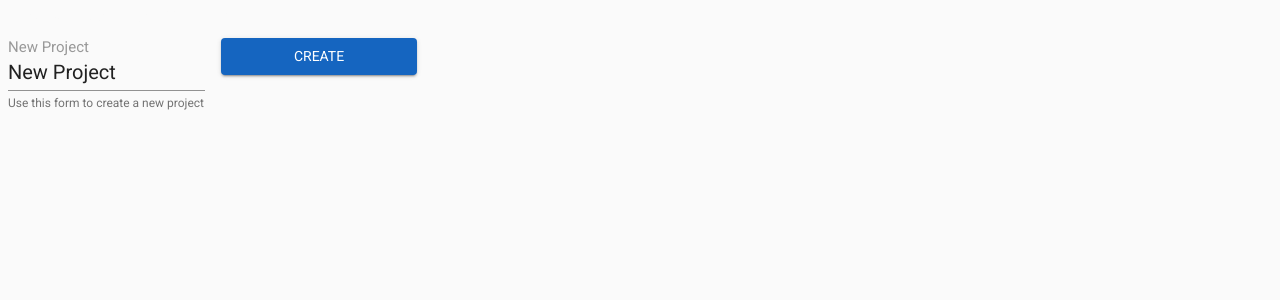
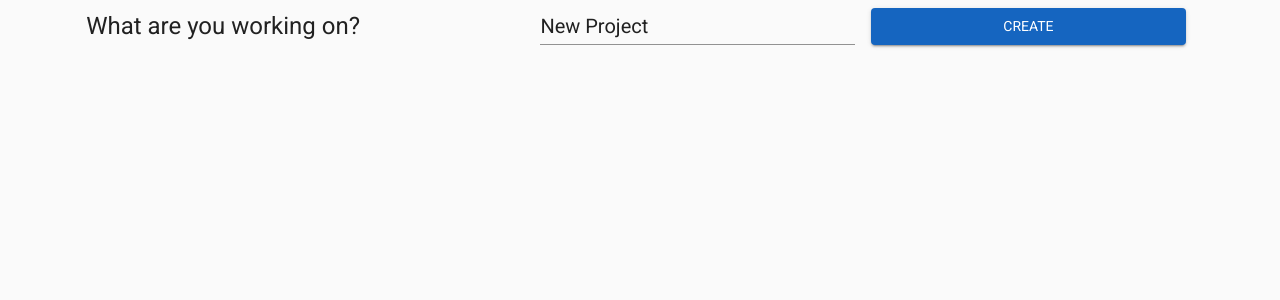
Before and after one commit to joshua-richardson-88/kanban, a React (Create React App) app: page / in a window 1280 px wide. Shown: the top 300 px of the page. Built offline with nearby package versions, Linux system fonts and the light colour scheme.

Commit message:
Themeing header

```diff
--- a/src/components/molecules/Header.js
+++ b/src/components/molecules/Header.js
@@ -18,14 +18,21 @@ const useStyles = makeStyles((theme) => ({
   root: {
     '& > *': {
       margin: theme.spacing(1),
-      width: '25ch',
+      width: '40ch',
     },
+  },
+  header: {
+    display: 'flex',
+    flexFlow: 'row nowrap',
+    justifyContent: 'space-around',
+    alignItems: 'center',
   },
 }))
 
 export default function Header(props) {
   const classes = useStyles()
   const [projectTitle, setProjectTitle] = useState('New Project')
+  const [showHelpText, setShowHelpText] = useState(false)
 
   const handleInputChange = (event) => {
     const newTitle = event.target.value
@@ -41,25 +48,26 @@ export default function Header(props) {
   }
 
   return (
-    <>
-      <Typography>What are you working on?</Typography>
+    <div className={classes.header}>
+      <Typography variant='h5'>What are you working on?</Typography>
       <form className={classes.root} noValidate autoComplete='off' onSubmit={handleSubmit}>
         <FormControl>
-          <InputLabel htmlFor='new-project'>New Project</InputLabel>
           <Input
             id='new-project'
             value={projectTitle}
             onChange={handleInputChange}
             aria-describedby='new-project-helper-text'
           />
-          <FormHelperText id='new-project-helper-text'>
-            Use this form to create a new project
-          </FormHelperText>
+          {showHelpText ? (
+            <FormHelperText id='new-project-helper-text'>
+              Use this form to create a new project
+            </FormHelperText>
+          ) : null}
         </FormControl>
         <Button type='submit' variant='contained' color='primary'>
           Create
         </Button>
       </form>
-    </>
+    </div>
   )
 }
```
